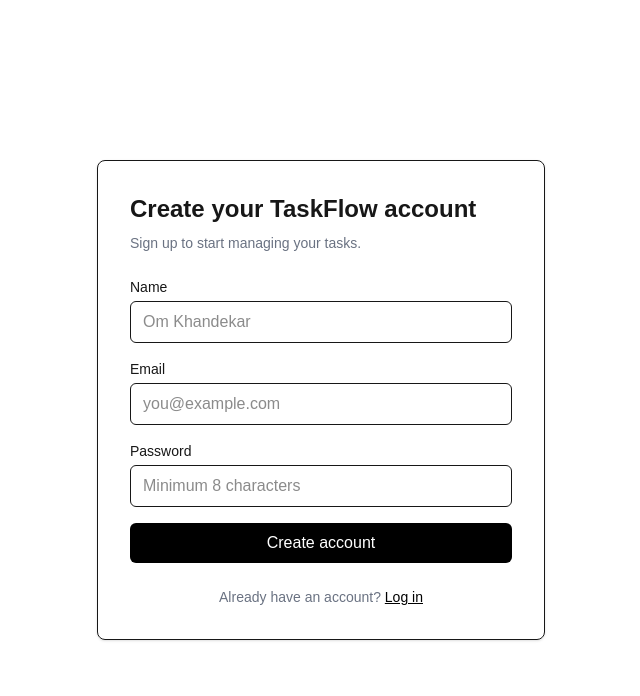
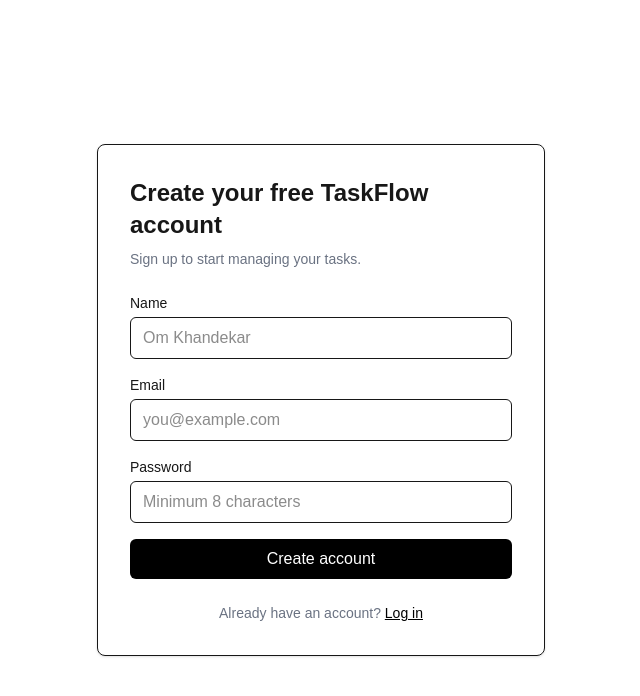
Before and after one commit to Orksuccessive/taskflow, a Next.js app: page /signup in a window 1280 px wide. Shown: the top 696 px of the page, without its empty margins (319-959 px from the left). Built offline with nearby package versions, Linux system fonts and the light colour scheme.

Commit message:
Succefully added authentication signup

```diff
--- a/src/app/signup/page.tsx
+++ b/src/app/signup/page.tsx
@@ -51,7 +51,7 @@
     <main className="flex min-h-screen items-center justify-center px-4">
       <div className="w-full max-w-md rounded-lg border p-8 shadow-sm">
         <h1 className="mb-2 text-2xl font-bold">
-          Create your TaskFlow account
+          Create your free TaskFlow account
         </h1>
 
         <p className="mb-6 text-sm text-gray-500">
```
